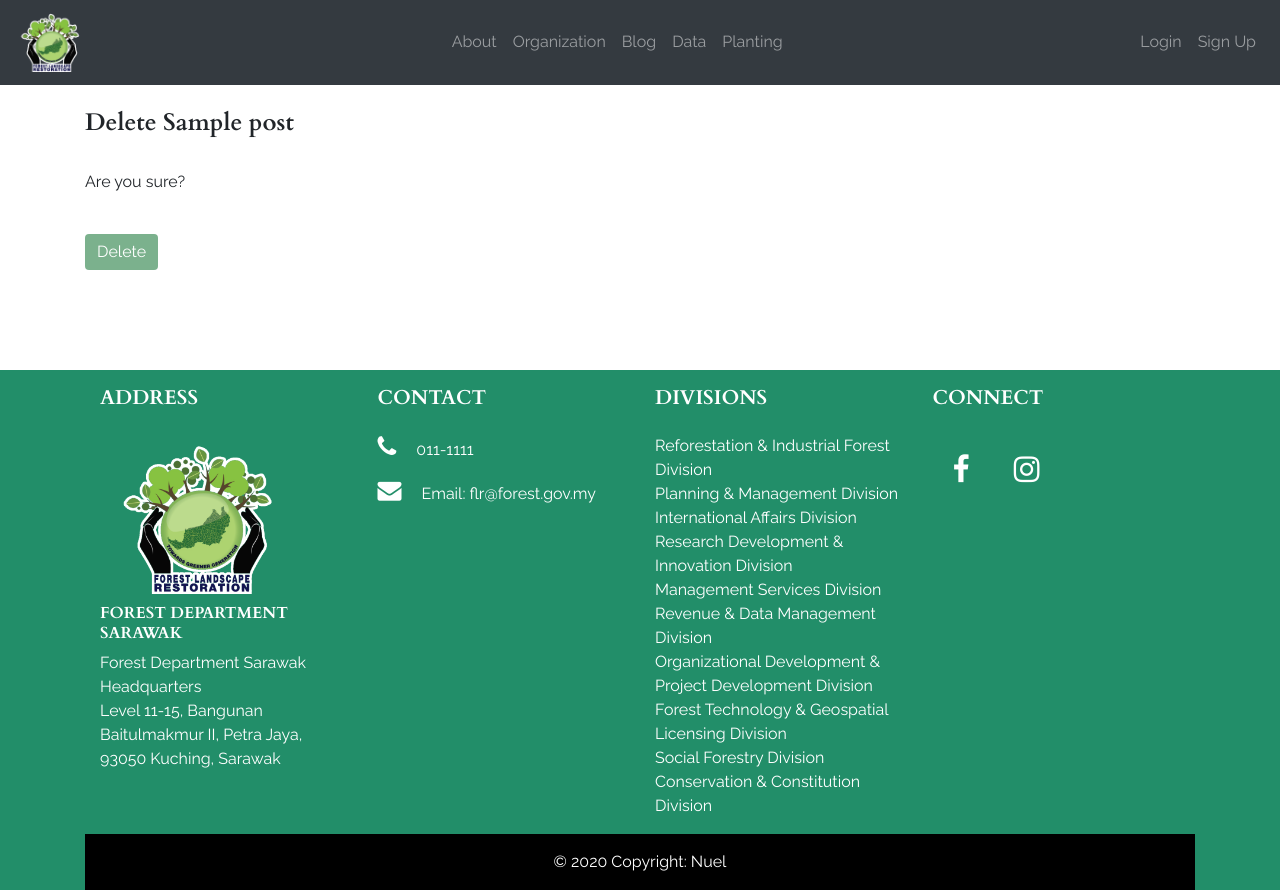
After one commit to nueldeli/flr_root, a Django app: template blog/templates/blog/delete_post.html in a window 1280 px wide. The commit adds this page. Run offline with Django 3.2, Linux system fonts and the light colour scheme; the template is opened without the code that fills it: most values are stand-ins (such as "Sample title", 1, 10 or a date in 2020); some libraries are stand-ins or nearby versions.

Commit message:
added delete_post and date ordering

```diff
--- a/blog/models.py
+++ b/blog/models.py
@@ -27,14 +27,14 @@ class Post(models.Model):
 
 	status = models.CharField(max_length=10, choices = STATUS_CHOICES, default='draft')
 
-	class Meta:
-		ordering = ('-date_created',)
+	#class Meta:
+		#ordering = ('-date_created',)
 
 	def __str__(self):
 		return self.title + " | " + str(self.author)
 
 	def get_absolute_url(self):
-		return reverse('home')
+		return reverse('blog')
 
 
 #This function runs when a signal calls it (For slugify-ing the slug)
--- a/blog/templates/blog/blog_post.html
+++ b/blog/templates/blog/blog_post.html
@@ -11,6 +11,7 @@
 				<h2 class="font-weight-bold text-center">{{ post.title }}</h2>
 				<div class="text-center">
 					<a href="{% url 'update_post' post.pk %}">Edit</a>
+					<a href="{% url 'delete_post' post.pk %}">Delete</a>
 				</div>
 
 				<p class="text-muted text-center">{{ post.author }}<br>{{ post.date_created }}</p>
--- /dev/null
+++ b/blog/templates/blog/delete_post.html
@@ -0,0 +1,20 @@
+{% extends 'base.html' %}
+
+{% block content %}
+
+<div class="container">
+	<br>
+	<h4>Delete {{ post.title }}</h4>
+	<br>
+	<div class="form-group">
+		<form method="POST">
+			{% csrf_token %}
+			<p>Are you sure?</p>
+			<br>
+			<button class="btn btn-info">Delete</button>
+		</form>
+	</div>
+</div>
+
+
+{% endblock %}
--- a/blog/urls.py
+++ b/blog/urls.py
@@ -1,9 +1,10 @@
 from django.urls import path
-from .views import BlogView, BlogPostView, AddPostView, UpdatePostView
+from .views import BlogView, BlogPostView, AddPostView, UpdatePostView, DeletePostView
 
 urlpatterns = [
 	path('', BlogView.as_view(), name='blog'),
 	path('blog_post/<int:pk>', BlogPostView.as_view(), name='blog_post'),
 	path('add_post', AddPostView.as_view(), name='add_post'),
-	path('blog_post/update/<int:pk>', UpdatePostView.as_view(), name='update_post')
+	path('blog_post/update/<int:pk>', UpdatePostView.as_view(), name='update_post'),
+	path('blog_post/<int:pk>/remove', DeletePostView.as_view(), name='delete_post')
 ]
```
Also changed, not shown: blog/views.py (+8 -1 lines), db.sqlite3.
